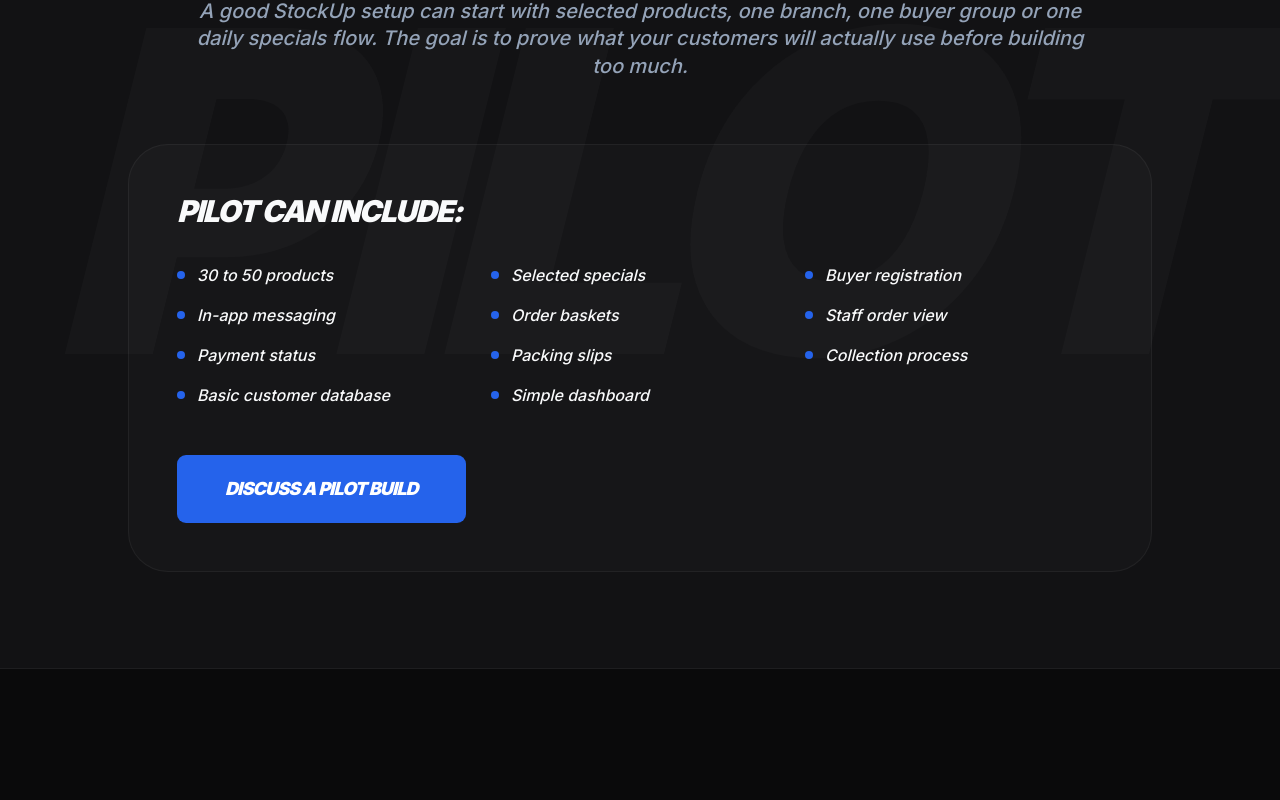
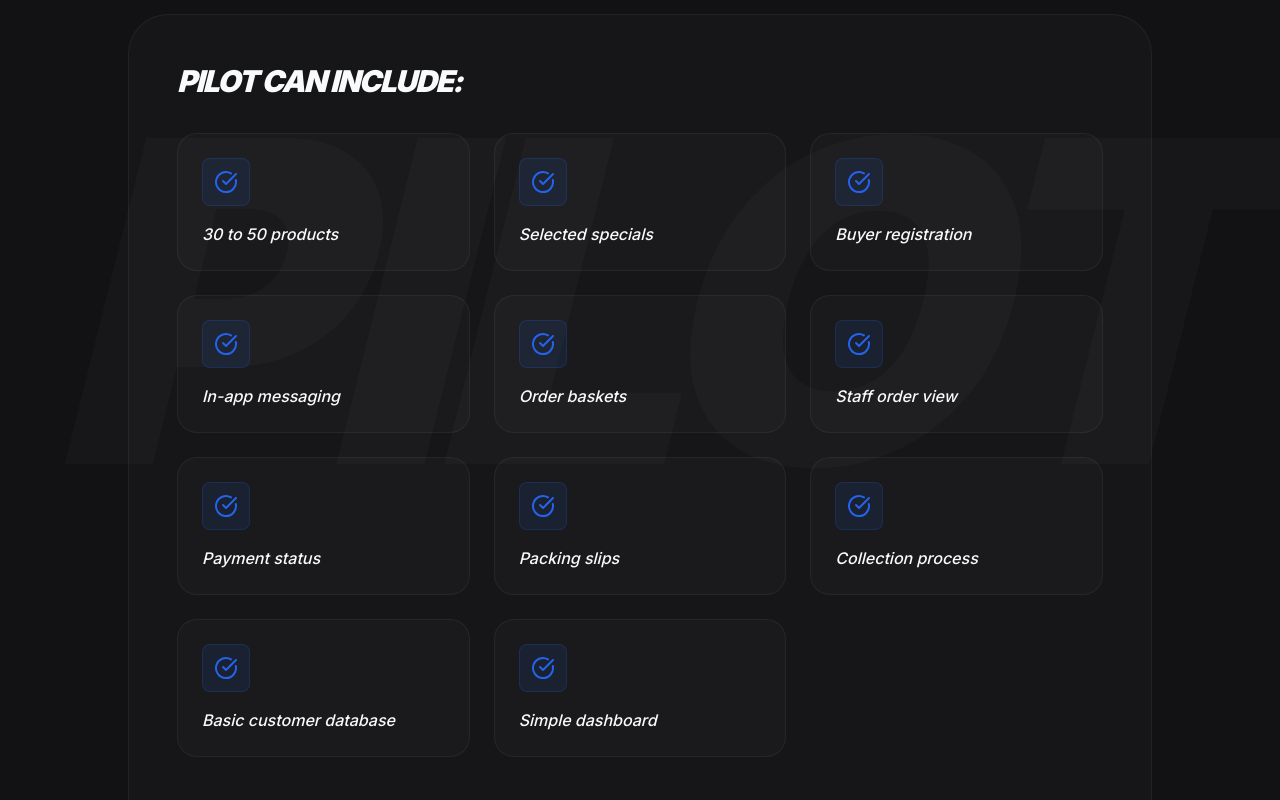
Before and after one commit to TheoDuToit1/Stockup, a React (Vite) app: page /custom-system-options in a window 1280 px wide. Shown: the part 5160-5960 px from the top of the page. Built offline with nearby package versions, Linux system fonts and the light colour scheme.

Commit message:
Convert Pilot section to card grid layout matching 12 system cards
- Changed from bullet list to 3-column card grid
- Added motion animations and hover effects
- Styled cards to match system option cards
- Added CheckCircle icons to each pilot feature

```diff
--- a/src/pages/CustomSystemOptions.tsx
+++ b/src/pages/CustomSystemOptions.tsx
@@ -447,8 +447,7 @@
                 "Do staff need packing slips?",
                 "Do you offer collection, delivery or both?",
                 "Do you want to push daily specials?",
-                "Do you want better customer data?",
-                "Do you want to start with one branch or one product group?"
+                "Do you want better customer data?"
               ].map((question, i) => (
                 <motion.div
                   key={i}
@@ -504,7 +503,19 @@
                 Pilot can include:
               </h3>
 
-              <div className="grid md:grid-cols-2 lg:grid-cols-3 gap-4 mb-12">
+              <motion.div
+                initial="hidden"
+                whileInView="show"
+                viewport={{ once: true }}
+                variants={{
+                  hidden: { opacity: 0 },
+                  show: {
+                    opacity: 1,
+                    transition: { staggerChildren: 0.08 }
+                  }
+                }}
+                className="grid md:grid-cols-2 lg:grid-cols-3 gap-6 mb-12"
+              >
                 {[
                   "30 to 50 products",
                   "Selected specials",
@@ -518,12 +529,22 @@
                   "Basic customer database",
                   "Simple dashboard"
                 ].map((item, i) => (
-                  <div key={i} className="flex items-center gap-3 text-text font-medium italic">
-                    <div className="w-2 h-2 bg-primary rounded-full" />
-                    <span>{item}</span>
-                  </div>
+                  <motion.div
+                    key={i}
+                    variants={{
+                      hidden: { opacity: 0, y: 20 },
+                      show: { opacity: 1, y: 0, transition: { duration: 0.6 } }
+                    }}
+                    whileHover={{ y: -8 }}
+                    className="group p-6 bg-white/[0.02] border border-white/5 rounded-[20px] transition-all duration-500 hover:bg-white/[0.04] hover:border-primary/30"
+                  >
+                    <div className="w-12 h-12 bg-primary/10 border border-primary/20 rounded-lg flex items-center justify-center text-primary mb-4 group-hover:scale-110 transition-transform duration-300">
+                      <CheckCircle className="w-6 h-6" />
+                    </div>
+                    <p className="text-text font-medium italic text-base">{item}</p>
+                  </motion.div>
                 ))}
-              </div>
+              </motion.div>
 
               <button
                 onClick={onContactClick}
```
